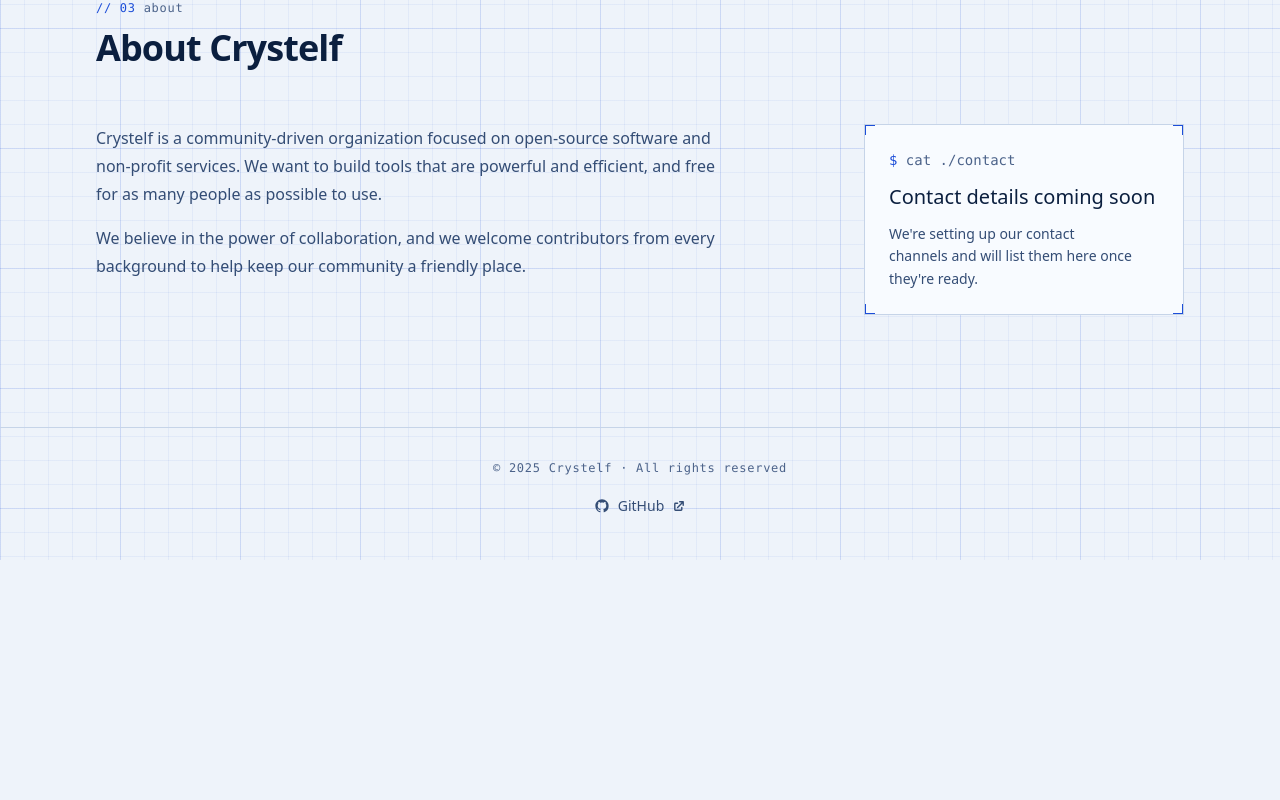
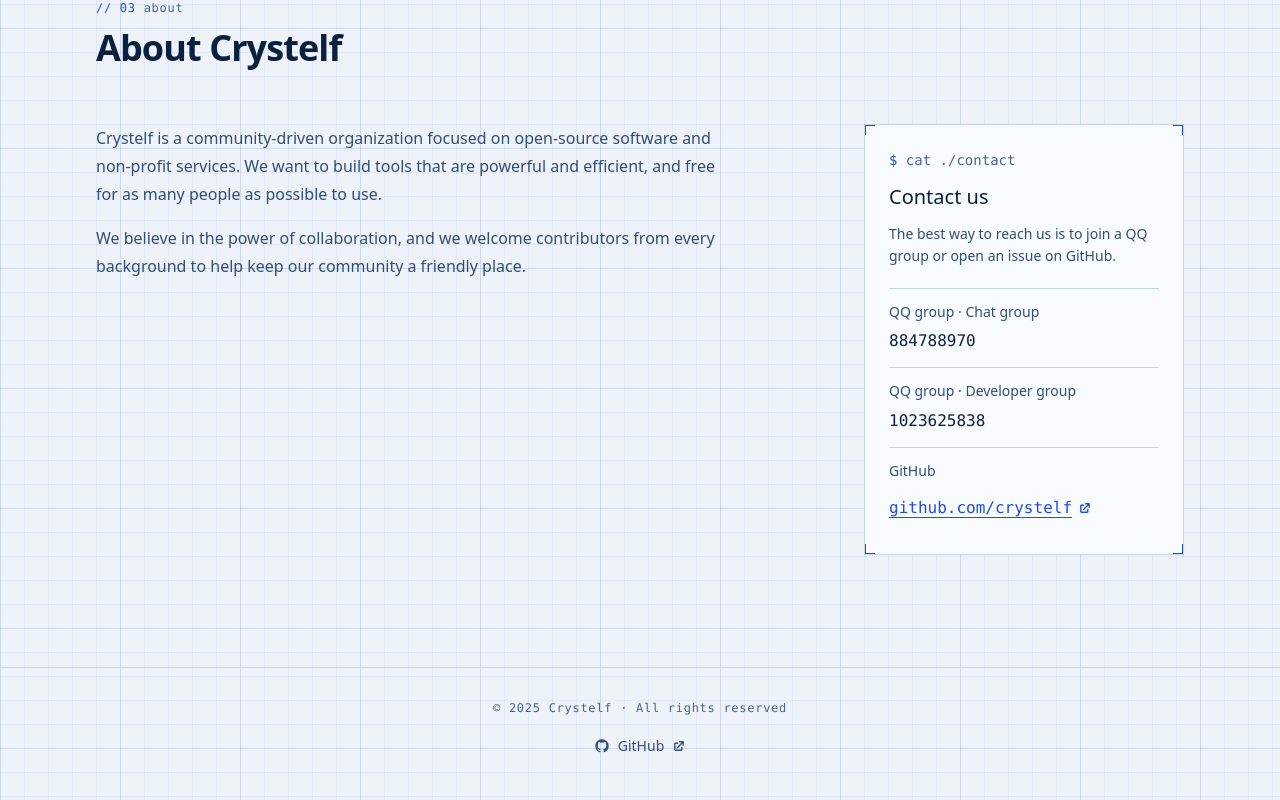
Before and after one commit to crystelf/crystelf-web, a React (Vite) app: page / in a window 1280 px wide. Shown: the part 2492-3292 px from the top of the page. Before the commit the page ends 3052 px from the top, so only its background shows below. Built offline with nearby package versions, Linux system fonts and the light colour scheme.

Commit message:
feat(about): 联系区块加入两个 QQ 群与 GitHub 并更新 MC 服务器链接

```diff
--- a/src/components/sections/AboutSection.tsx
+++ b/src/components/sections/AboutSection.tsx
@@ -1,10 +1,12 @@
+import { ExternalHint } from "@/components/ui/ExternalHint";
 import { Section } from "@/components/ui/Section";
 import { SectionHeader } from "@/components/ui/SectionHeader";
 import { useLanguage } from "@/contexts/LanguageContext";
+import { GITHUB_ORG_HANDLE, GITHUB_ORG_URL, QQ_GROUPS } from "@/data/site";
 import { useReveal } from "@/hooks/useReveal";
 
 export function AboutSection() {
-  const { t } = useLanguage();
+  const { t, locale } = useLanguage();
   const body = useReveal<HTMLDivElement>();
   const contact = useReveal<HTMLDivElement>(1);
 
@@ -31,10 +33,32 @@
             </span>
             {t.about.contactCommand}
           </p>
-          <h3 className="mt-3 text-lg font-medium text-fg md:text-xl">
-            {t.about.contactComingSoon}
-          </h3>
+          <h3 className="mt-3 text-lg font-medium text-fg md:text-xl">{t.about.contactTitle}</h3>
           <p className="mt-3 text-sm text-fg-muted">{t.about.contactDescription}</p>
+          <dl className="mt-5 flex flex-col divide-y divide-line border-t border-line">
+            {QQ_GROUPS.map((group) => (
+              <div key={group.id} className="flex flex-col gap-1 py-3">
+                <dt className="text-sm text-fg-muted">
+                  {t.about.qqGroupLabel} · {group.name[locale]}
+                </dt>
+                <dd className="font-mono text-base text-fg select-all">{group.number}</dd>
+              </div>
+            ))}
+            <div className="flex flex-col gap-1 pt-3">
+              <dt className="text-sm text-fg-muted">{t.about.githubLabel}</dt>
+              <dd>
+                <a
+                  href={GITHUB_ORG_URL}
+                  target="_blank"
+                  rel="noopener noreferrer"
+                  className="inline-flex min-h-11 items-center gap-1.5 font-mono text-base text-accent underline decoration-1 underline-offset-4 transition-colors hover:text-accent-hover"
+                >
+                  {GITHUB_ORG_HANDLE}
+                  <ExternalHint />
+                </a>
+              </dd>
+            </div>
+          </dl>
         </div>
       </div>
     </Section>
--- a/src/data/services.ts
+++ b/src/data/services.ts
@@ -36,12 +36,13 @@
   },
   {
     id: "fograin-mc",
-    name: { "zh-CN": "有雾雨 MC 服务器", "en-US": "Fograin Minecraft server" },
+    name: { "zh-CN": "雾雨 MC 服务器", "en-US": "Fograin Minecraft server" },
     group: "fograin",
     description: {
-      "zh-CN": "有雾雨的 Minecraft 服务器，为玩家提供友好的游玩环境。",
+      "zh-CN": "雾雨的 Minecraft 服务器，为玩家提供友好的游玩环境。",
       "en-US": "Fograin's Minecraft server, a friendly place for players to hang out.",
     },
+    url: "https://mc.crystelf.top",
     tags: ["Minecraft"],
   },
 ];
--- a/src/data/site.ts
+++ b/src/data/site.ts
@@ -1 +1,24 @@
+import type { LocalizedText } from "@/data/types";
+
 export const GITHUB_ORG_URL = "https://github.com/crystelf";
+
+export const GITHUB_ORG_HANDLE = "github.com/crystelf";
+
+export interface QqGroup {
+  id: string;
+  number: string;
+  name: LocalizedText;
+}
+
+export const QQ_GROUPS: readonly QqGroup[] = [
+  {
+    id: "chat",
+    number: "884788970",
+    name: { "zh-CN": "闲聊群", "en-US": "Chat group" },
+  },
+  {
+    id: "dev",
+    number: "1023625838",
+    name: { "zh-CN": "开发者咕咕群", "en-US": "Developer group" },
+  },
+];
--- a/src/locales/en-US.ts
+++ b/src/locales/en-US.ts
@@ -106,9 +106,11 @@
       "We believe in the power of collaboration, and we welcome contributors from every background to help keep our community a friendly place.",
     ],
     contactCommand: "cat ./contact",
-    contactComingSoon: "Contact details coming soon",
+    contactTitle: "Contact us",
     contactDescription:
-      "We're setting up our contact channels and will list them here once they're ready.",
+      "The best way to reach us is to join a QQ group or open an issue on GitHub.",
+    qqGroupLabel: "QQ group",
+    githubLabel: "GitHub",
   },
   footer: {
     owner: "Crystelf",
--- a/src/locales/zh-CN.ts
+++ b/src/locales/zh-CN.ts
@@ -62,7 +62,7 @@
     tabsLabel: "服务分组",
     groups: {
       crystelf: { name: "Crystelf", description: "晶灵工作室运营的公益服务" },
-      fograin: { name: "Fograin", description: "有雾雨的公益服务" },
+      fograin: { name: "Fograin", description: "雾雨的公益服务" },
     },
     countOne: "项服务",
     countOther: "项服务",
@@ -100,8 +100,10 @@
       "我们相信协作的力量，欢迎不同背景的贡献者参与进来，一起营造友好的社区氛围。",
     ],
     contactCommand: "cat ./contact",
-    contactComingSoon: "联系方式即将上线",
-    contactDescription: "对外联系渠道正在整理中，确定后会在这里公布。",
+    contactTitle: "联系我们",
+    contactDescription: "最好的联系方式是加入 QQ 群，或在 GitHub 上提出 issue。",
+    qqGroupLabel: "QQ 群",
+    githubLabel: "GitHub",
   },
   footer: {
     owner: "Crystelf",
```
